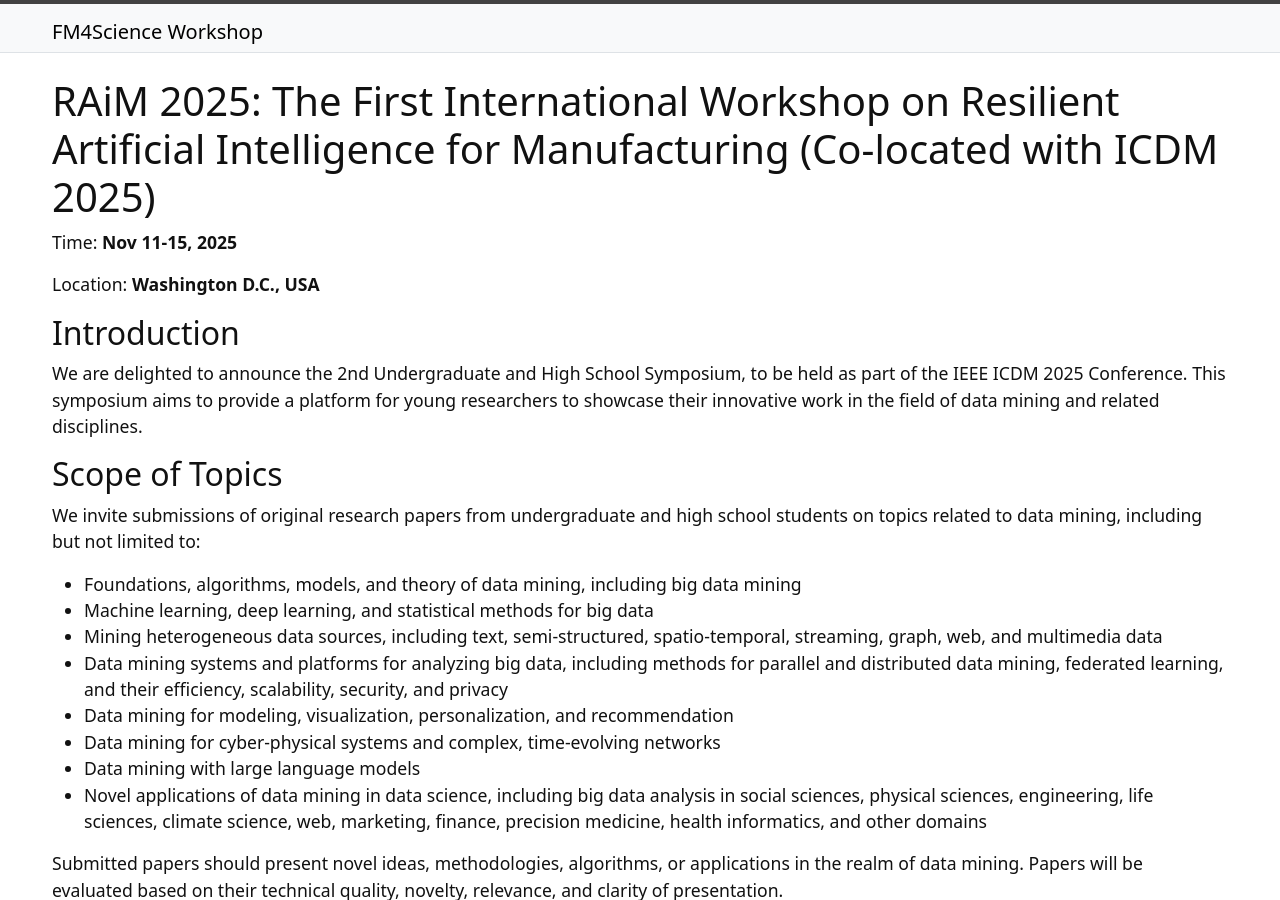
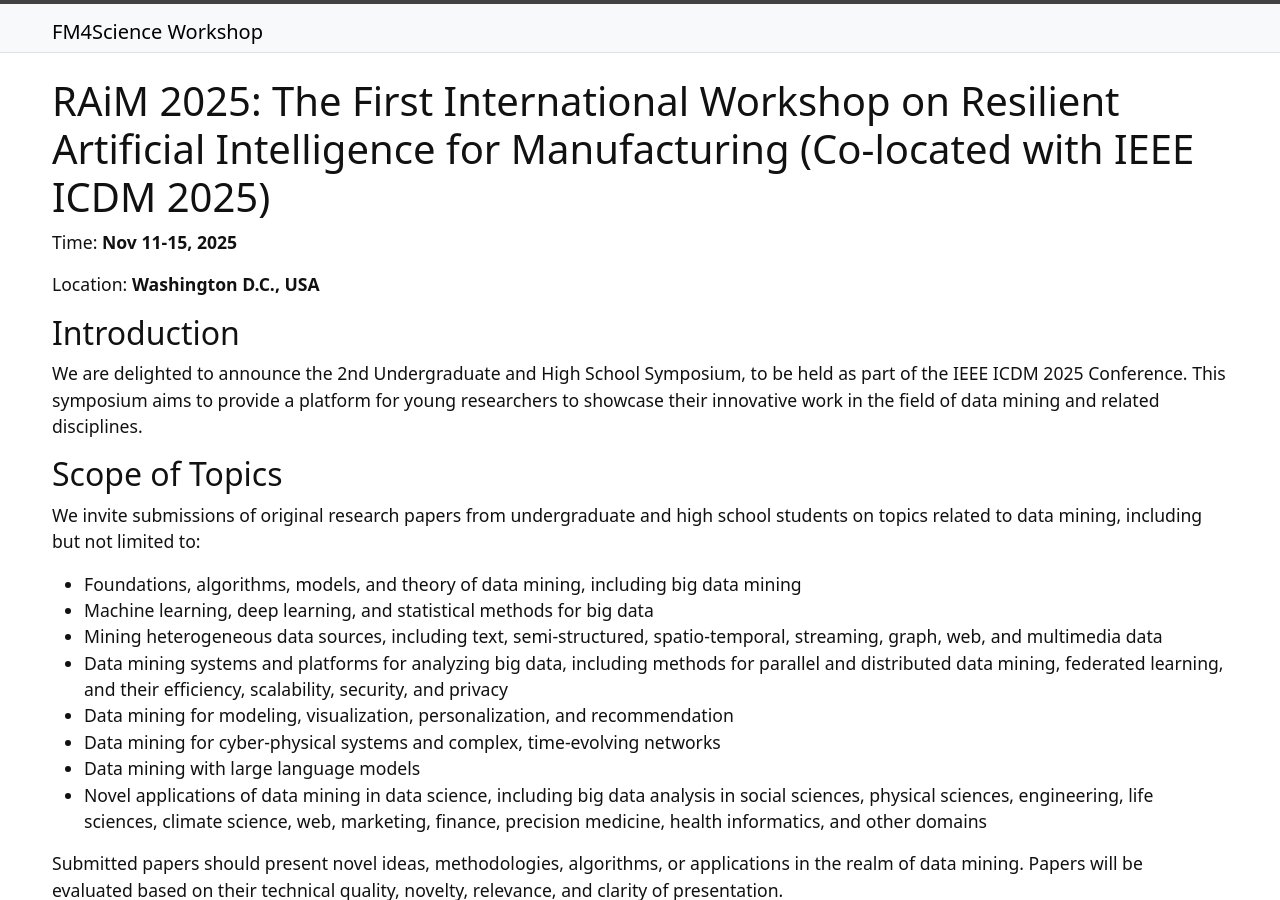
Before and after one commit to xuanwang91/2025-ICDM-RAiM, a Jekyll site: the page built from index.md, in a window 1280 px wide and 900 px high. Built offline with Jekyll 4.4.1, drawn with Linux system fonts in a browser that asks for light colours.

Commit message:
Update index.md

```diff
--- a/index.md
+++ b/index.md
@@ -3,7 +3,7 @@ title: Home
 layout: page
 ---
 
-# RAiM 2025: The First International Workshop on Resilient Artificial Intelligence for Manufacturing (Co-located with ICDM 2025)
+# RAiM 2025: The First International Workshop on Resilient Artificial Intelligence for Manufacturing (Co-located with IEEE ICDM 2025)
 
 Time: **Nov 11-15, 2025**
 
```
